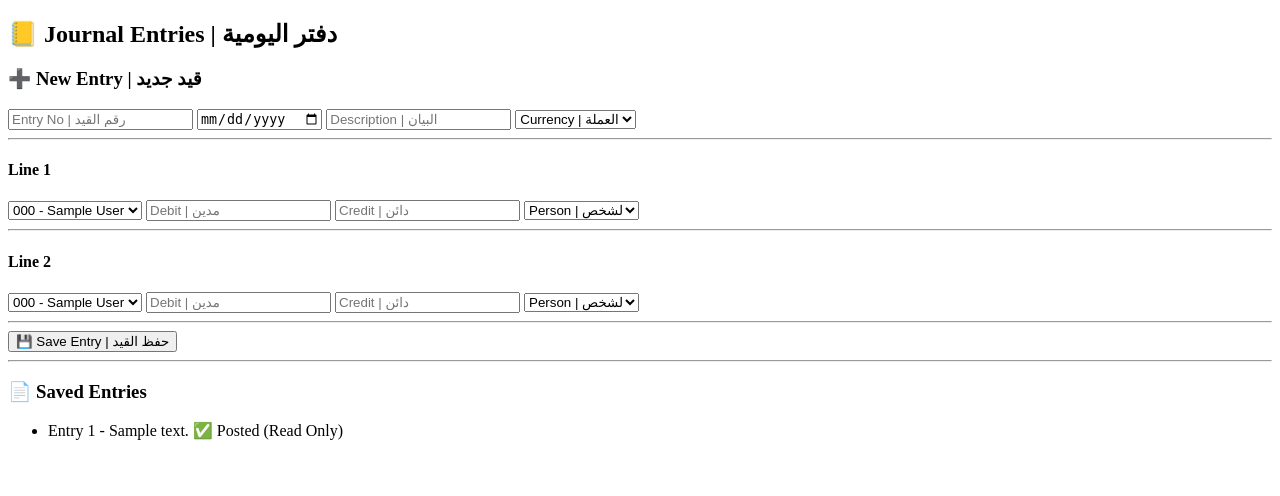
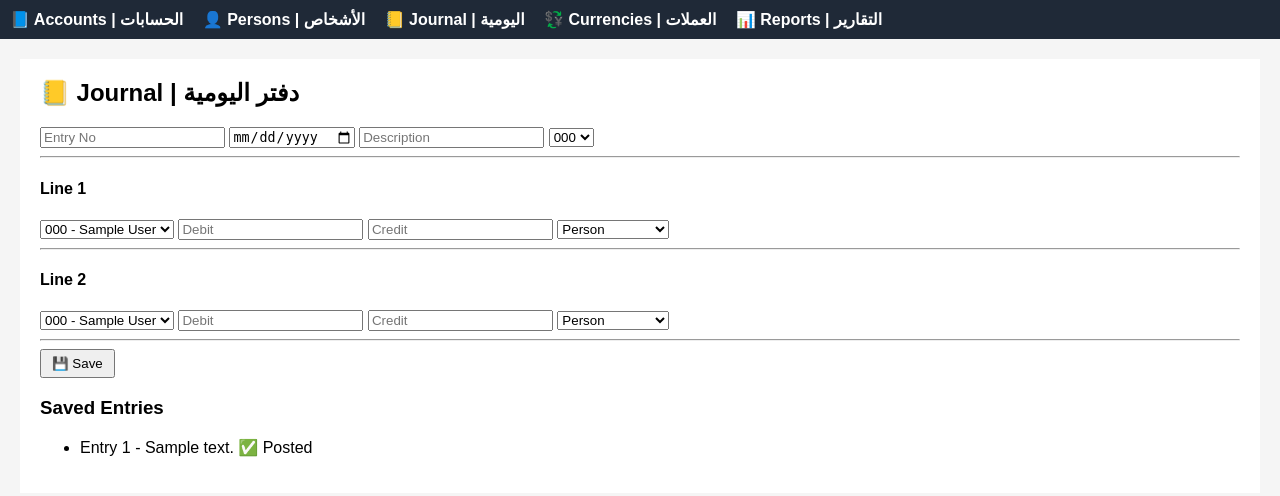
Before and after one commit to esamkrada-svg/accounting-system, a FastAPI app: page /journal/ in a window 1280 px wide. Shown: the top 496 px of the page. Run offline with FastAPI, Linux system fonts and the light colour scheme; tables that the repository leaves empty hold one stand-in row (values such as "Sample post"); parts of the project's set-up code (start-up, migrations or seed data) failed here and were passed over.

Commit message:
Update journal.html

```diff
--- a/app/templates/journal.html
+++ b/app/templates/journal.html
@@ -1,23 +1,15 @@
-<!DOCTYPE html>
-<html>
-<head>
-    <meta charset="UTF-8">
-    <title>Journal | دفتر اليومية</title>
-</head>
-<body>
+{% extends "base.html" %}
+{% block title %}Journal{% endblock %}
 
-<h2>📒 Journal Entries | دفتر اليومية</h2>
-
-<h3>➕ New Entry | قيد جديد</h3>
+{% block content %}
+<h2>📒 Journal | دفتر اليومية</h2>
 
 <form method="post" action="/journal/create">
-
-    <input type="number" name="entry_no" placeholder="Entry No | رقم القيد" required>
+    <input type="number" name="entry_no" placeholder="Entry No" required>
     <input type="date" name="date" required>
-    <input type="text" name="description" placeholder="Description | البيان" required>
+    <input type="text" name="description" placeholder="Description" required>
 
     <select name="currency_id" required>
-        <option value="">Currency | العملة</option>
         {% for c in currencies %}
         <option value="{{ c.id }}">{{ c.code }}</option>
         {% endfor %}
@@ -27,47 +19,36 @@
 
     {% for i in range(2) %}
     <h4>Line {{ i + 1 }}</h4>
-
-    <select name="account_id" required>
+    <select name="account_id">
         {% for a in accounts %}
         <option value="{{ a.id }}">{{ a.code }} - {{ a.name }}</option>
         {% endfor %}
     </select>
-
-    <input type="number" step="0.01" name="debit" placeholder="Debit | مدين">
-    <input type="number" step="0.01" name="credit" placeholder="Credit | دائن">
-
+    <input type="number" step="0.01" name="debit" placeholder="Debit">
+    <input type="number" step="0.01" name="credit" placeholder="Credit">
     <select name="person_id">
-        <option value="">Person | الشخص</option>
+        <option value="">Person</option>
         {% for p in persons %}
         <option value="{{ p.id }}">{{ p.name }}</option>
         {% endfor %}
     </select>
-
     <hr>
     {% endfor %}
 
-    <button type="submit">💾 Save Entry | حفظ القيد</button>
+    <button type="submit">💾 Save</button>
 </form>
 
-<hr>
-
-<h3>📄 Saved Entries</h3>
-
+<h3>Saved Entries</h3>
 <ul>
 {% for e in entries %}
 <li>
 Entry {{ e.entry_no }} - {{ e.description }}
-        {% if e.posted %}
-            ✅ Posted (Read Only)
-        {% else %}
+{% if e.posted %} ✅ Posted {% else %}
 <form method="post" action="/journal/post/{{ e.id }}" style="display:inline;">
-                <button type="submit">📌 Post | ترحيل</button>
+<button>Post</button>
 </form>
 {% endif %}
 </li>
 {% endfor %}
 </ul>
-
-</body>
-</html>
+{% endblock %}
```
Lines whose indentation alone changed are shown as unchanged.
